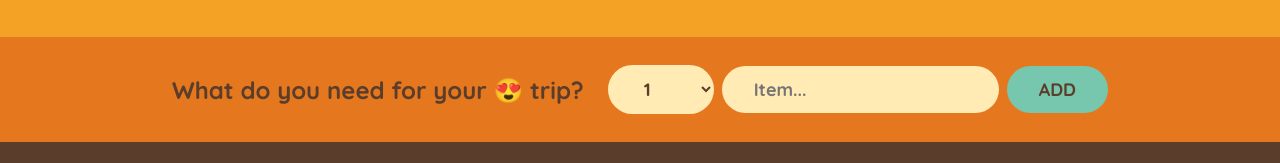
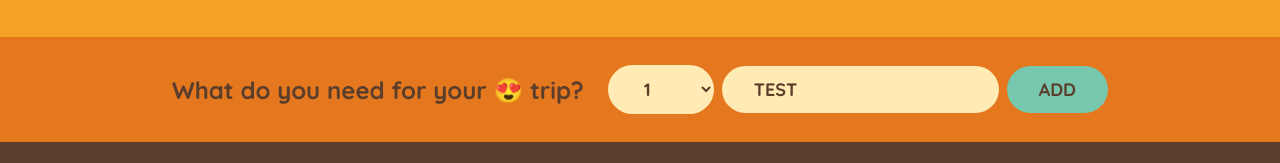
Before and after one commit to Ashishk141/reactjsjonas, a React (Create React App) app in the folder travel-list/: page / in a window 1280 px wide. Shown: the part 135-298 px from the top of the page. Built offline with nearby package versions, Linux system fonts and the light colour scheme.

Commit message:
v73 Controlled Elements completed

```diff
--- a/travel-list/src/App.js
+++ b/travel-list/src/App.js
@@ -1,3 +1,5 @@
+import { useState } from "react";
+
 const initialItems = [
   { id: 1, description: "Passports", quantity: 2, packed: true },
   { id: 2, description: "Socks", quantity: 12, packed: true },
@@ -21,17 +23,33 @@ function Logo() {
 
 // modified
 function Form() {
+  const [description, setDescription] = useState("TEST");
+  const [quantity, setQunaity] = useState(1);
+
   // Create Event Handler
   function handleSubmit(e) {
     e.preventDefault(); // submit without page reloading
     // console.log("Submitted");
     console.log(e);
+
+    // if not description dont do anything
+    if (!description) return;
+
+    const newItem = { description, quantity, packed: false, id: Date.now() };
+    console.log(newItem);
+
+    //after submit form, form should go instial state,
+    setDescription(""); // set Description to its intial state
+    setQunaity(1); // set Quanitty to its inital stati
   }
 
   return (
     <form className="add-form" onSubmit={handleSubmit}>
       <h3>What do you need for your 😍 trip?</h3>
-      <select>
+      <select
+        value={quantity}
+        onChange={(e) => setQunaity(Number(e.target.value))}
+      >
         {/* <option value={1}>1</option>
         <option value={2}>2</option>
         <option value={3}>3</option> */}
@@ -42,7 +60,12 @@ function Form() {
         ))}
       </select>
 
-      <input type="text" placeholder="Item..."></input>
+      <input
+        type="text"
+        placeholder="Item..."
+        value={description}
+        onChange={(e) => setDescription(e.target.value)}
+      ></input>
       <button>Add</button>
     </form>
   );
```
